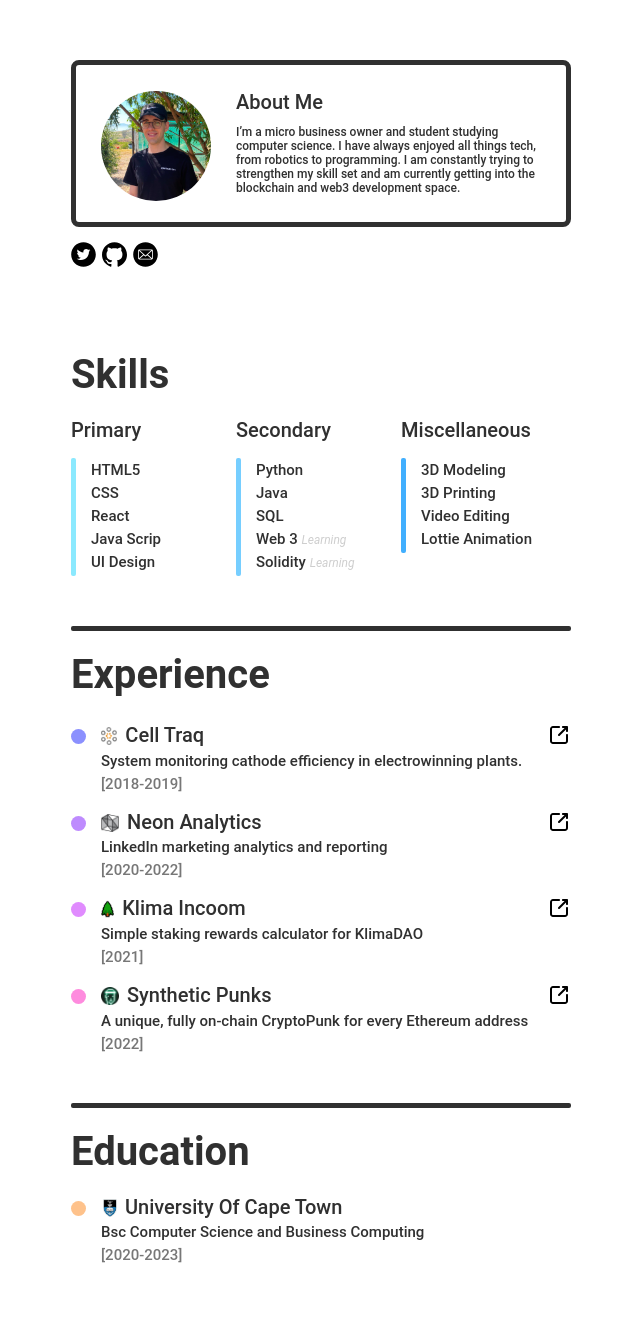
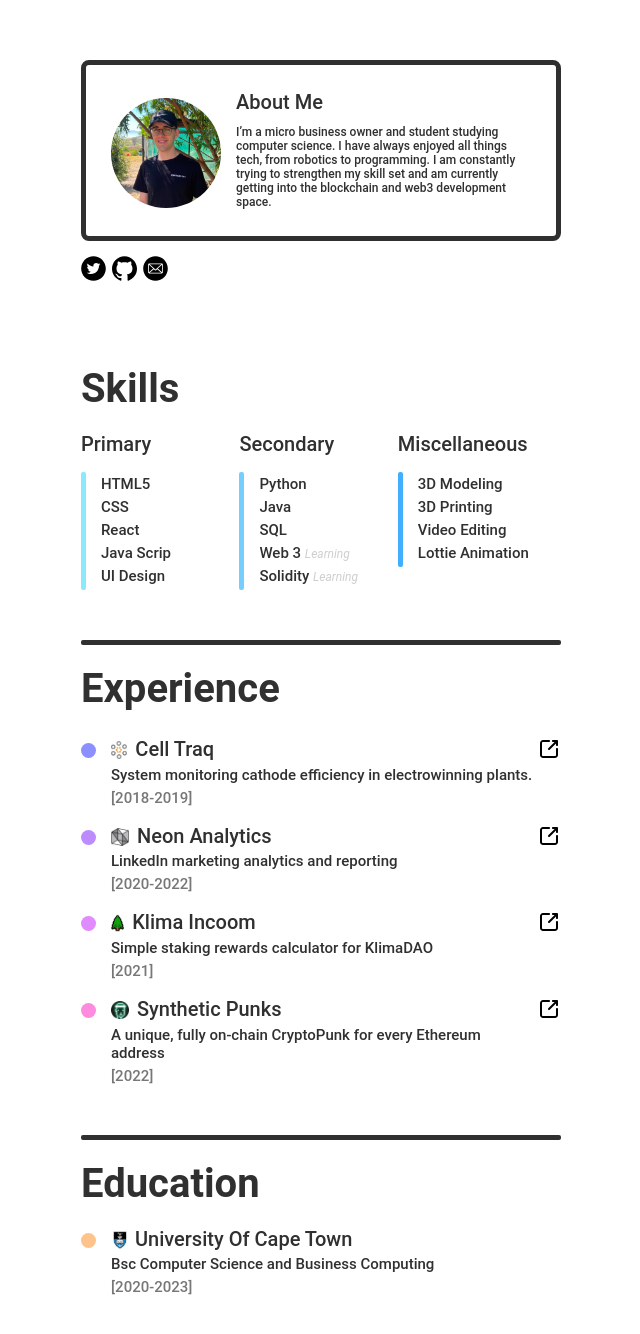
Before and after one commit to lbowles/Personal-Website, a React (Create React App) app: page / in a window 1280 px wide. Shown: the part 564-1898 px from the top of the page, without its empty margins (319-959 px from the left). Built offline with nearby package versions, Linux system fonts and the light colour scheme.

Commit message:
added padding

```diff
--- a/src/App.css
+++ b/src/App.css
@@ -3,7 +3,6 @@
   text-align: center;
   color:#303030 ;
   font-family: 'Roboto', sans-serif;
-
 }
 .container {
   width: 500px;
--- a/src/App.js
+++ b/src/App.js
@@ -13,17 +13,17 @@ function App() {
         <div>
          <Intro></Intro>
         </div>
-        <div style={{marginBottom:"80px"}}>
+        <div style={{marginBottom:"80px",paddingLeft:"10px",paddingRight:"10px"}}>
           <About></About>
         </div>
-        <div style={{marginBottom:"50px"}}>
+        <div style={{marginBottom:"50px",paddingLeft:"10px",paddingRight:"10px"}}>
           <Skills></Skills>
         </div>
-        <div style={{marginBottom:"45px"}}>
+        <div style={{marginBottom:"45px",paddingLeft:"10px",paddingRight:"10px"}}>
           <div className='divider'></div>
           <Experience></Experience>
         </div>
-        <div style={{marginBottom:"120px"}}>
+        <div style={{marginBottom:"120px",paddingLeft:"10px",paddingRight:"10px"}}>
           <div className='divider'></div>
           <Education></Education>
         </div>
--- a/src/components/About/About.module.css
+++ b/src/components/About/About.module.css
@@ -28,4 +28,7 @@
         width: 80px;
         height: 80px;
     }
+    .card{
+        padding: 20px;
+    }
   }
--- a/src/components/About/About.tsx
+++ b/src/components/About/About.tsx
@@ -15,7 +15,7 @@ const About = (props: Props) => {
           <div className={style.verticalCenter}>
            <img src={profile} className={style.profile}></img>
           </div>
-          <div style={{marginLeft:"25px"}}>
+          <div style={{marginLeft:"15px"}}>
             <h2>About Me</h2>
             <h4>I’m a micro business owner and student studying computer science. I have always enjoyed all things tech, from robotics to programming. I am constantly trying to strengthen my skill set and am currently getting into the blockchain and web3 development space.</h4>
           </div>
```
